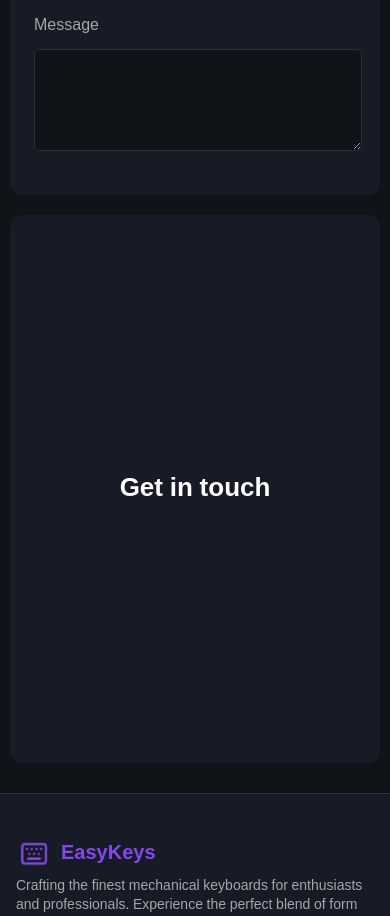
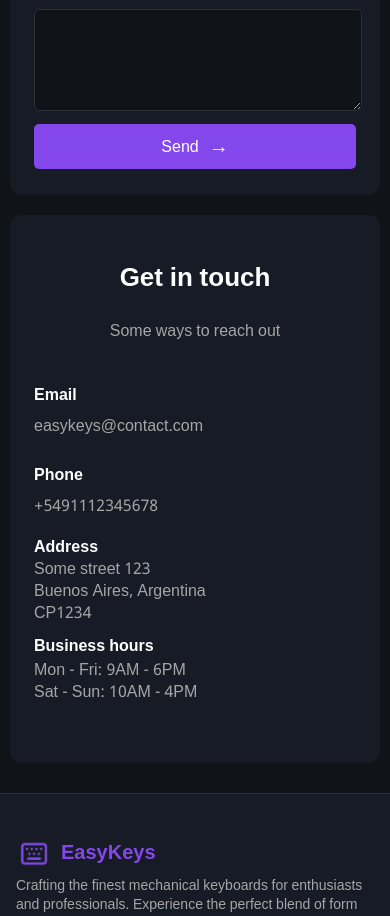
Before and after one commit to RafaelOviedo/easykeys-client, a website with bundled scripts: page src/ContactPage/ContactPage.html in a window 390 px wide. Shown: the part 734-1650 px from the top of the page. Built offline with nearby package versions, Linux system fonts and the light colour scheme; a web font is replaced by a local one.

Commit message:
feat: adds get-in-touch content and responsiveness

```diff
--- a/src/ContactPage/ContactPage.css
+++ b/src/ContactPage/ContactPage.css
@@ -109,6 +109,26 @@
   color: #A6A6A6;
 }
 
+.checkout-button {
+  width: 100%;
+  display: flex;
+  justify-content: center;
+  align-items: center;
+  gap: 10px;
+  background-color: #8347EB;
+  border: none;
+  height: 45px;
+  border-radius: 5px;
+}
+.checkout-button-text {
+  font-size: 16px;
+  color: #FFF;
+}
+.checkout-button-arrow {
+  font-size: 20px;
+  color: #FFF;
+}
+
 .get-in-touch-container {
   display: flex;
   flex-wrap: wrap;
@@ -134,6 +154,41 @@
   margin: 0px;
 }
 
+.get-in-touch-elements-container {
+  width: 100%;
+  height: 70%;
+  display: flex;
+  flex-direction: column;
+  justify-content: space-evenly;
+}
+.elements-group {
+  display: flex;
+  flex-direction: column;
+  gap: 10px;
+}
+
+.get-in-touch-element-container {
+  width: 100%;
+  min-height: 70px;
+  display: flex;
+  justify-content: space-evenly;
+  flex-direction: column;
+}
+.get-in-touch-element-label {
+  color: #FFFFFF;
+  font-weight: bold;
+}
+
+@media screen and (width > 600px) {
+  .get-in-touch-elements-container {
+    flex-direction: row;
+    justify-content: space-evenly;
+    align-items: center;
+  }
+  .get-in-touch-card {
+    height: 300px;
+  }
+}
 
 @media screen and (width > 754px) {
   .form-get-in-touch-container {
@@ -141,7 +196,7 @@
     display: flex;
     flex-direction: row;
     justify-content: space-evenly;
-    height: 650px;
+    height: 850px;
   }
 
   .form-container {
@@ -155,8 +210,12 @@
     width: 45%;
     height: 90%;
   }
+  .get-in-touch-elements-container {
+    flex-direction: column;
+    align-items: flex-start;
+  }
   .get-in-touch-card {
-    height: 90%;
+    height: 60%;
   }
 }
 
@@ -177,6 +236,16 @@
   }
 }
 
+@media screen and (width > 1260px) {
+  .get-in-touch-elements-container {
+    flex-direction: row;
+    align-items: center;
+  }
+  .get-in-touch-card {
+    height: 300px;
+  }
+}
+
 @media screen and (width > 1365px) {
 }
 
--- a/src/ContactPage/ContactPage.html
+++ b/src/ContactPage/ContactPage.html
@@ -24,7 +24,7 @@
       <div class="form-container">
         <form class="contact-form-container">
           <h1 class="contact-form-title">Send us a message</h1>
-          <h3 class="contact-form-subtitle">Fill out the form below and we'll get back to you within 24 hours.</h3>
+          <h3 class="contact-form-subtitle">Fill out the form below and we'll get back to you as soon as possible.</h3>
 
           <div class="fullname-inputs-container">
             <div class="fullname-input-container">
@@ -49,14 +49,46 @@
 
           <div class="textarea-container">
             <label>Message</label>
-            <textarea class="textarea-input" rows="" cols=""></textarea>
+            <textarea class="textarea-input"></textarea>
           </div>
+
+          <button class="checkout-button">
+            <span class="checkout-button-text">Send</span>
+            <span class="checkout-button-arrow">&#8594;</span>
+          </button>
         </form>
       </div>
 
       <div class="get-in-touch-container">
         <div class="get-in-touch-card">
           <h3 class="get-in-touch-title">Get in touch</h3>
+          <span>Some ways to reach out</span>
+
+          <div class="get-in-touch-elements-container">
+            <div class="elements-group">
+              <div class="get-in-touch-element-container">
+                <label class="get-in-touch-element-label">Email</label>
+                <span>easykeys@contact.com</span>
+              </div>
+
+              <div class="get-in-touch-element-container">
+                <label class="get-in-touch-element-label">Phone</label>
+                <span>+5491112345678</span>
+              </div>
+            </div>
+
+            <div class="elements-group">
+              <div class="get-in-touch-element-container">
+                <label class="get-in-touch-element-label">Address</label>
+                <span>Some street 123 <br> Buenos Aires, Argentina <br> CP1234</span>
+              </div>
+
+              <div class="get-in-touch-element-container">
+                <label class="get-in-touch-element-label">Business hours</label>
+                <span>Mon - Fri: 9AM - 6PM <br> Sat - Sun: 10AM - 4PM</span>
+              </div>
+            </div>
+          </div>
         </div>
       </div>
     </div>
```
